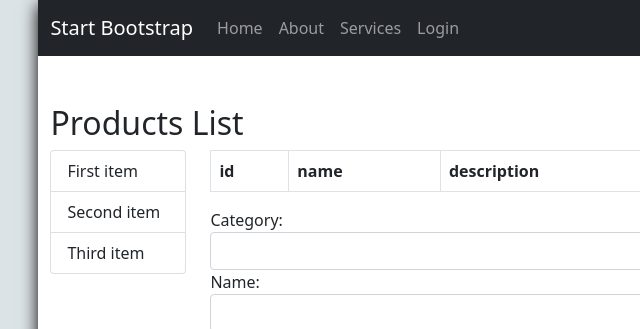
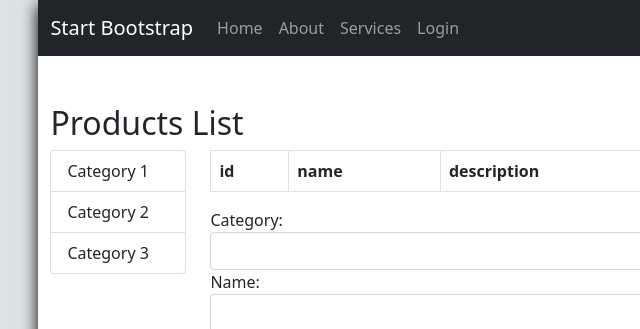
Before and after one commit to elee-tudublin/SQLite-Client-WebApp-part1.2021-DisplayProducts, a website with bundled scripts: page public/index.html in a window 1280 px wide. Shown: the top 329 px of the page, 0-640 px from the left. Built offline with nearby package versions, Linux system fonts and the light colour scheme; files whose address does not match are found by name.

Commit message:
Update index.html

```diff
--- a/public/index.html
+++ b/public/index.html
@@ -52,9 +52,9 @@
         <div class="col-sm-2">
           <!-- Page Body Left Column (menu) -->
           <div id="categoryList" class="list-group">
-            <button class="list-group-item list-group-item-action">First item</button>
-            <button class="list-group-item list-group-item-action">Second item</button>
-            <button class="list-group-item list-group-item-action">Third item</button>
+            <button class="list-group-item list-group-item-action">Category 1</button>
+            <button class="list-group-item list-group-item-action">Category 2</button>
+            <button class="list-group-item list-group-item-action">Category 3</button>
           </div>
         </div>
         <div class="col-sm-10">
```
